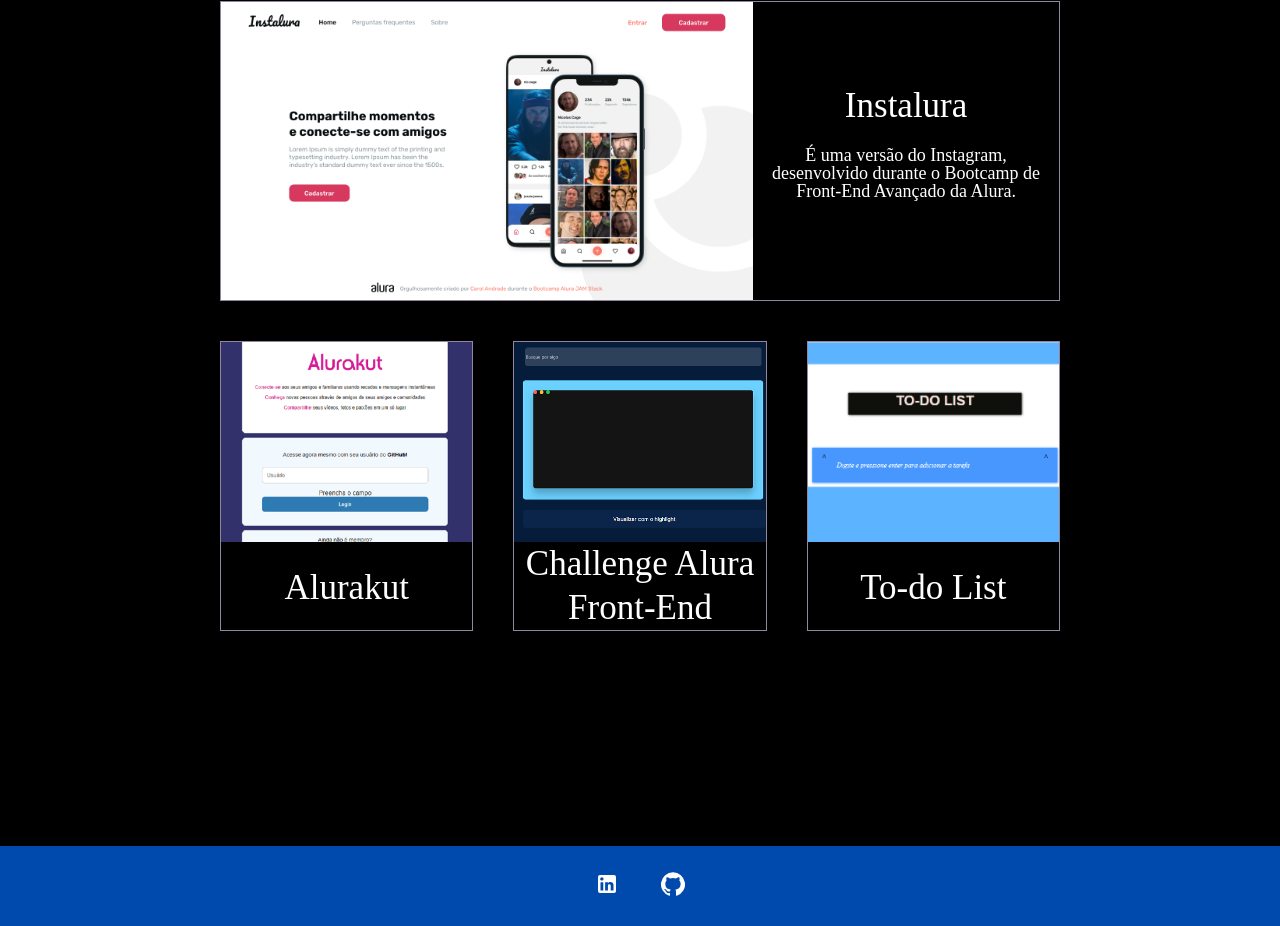
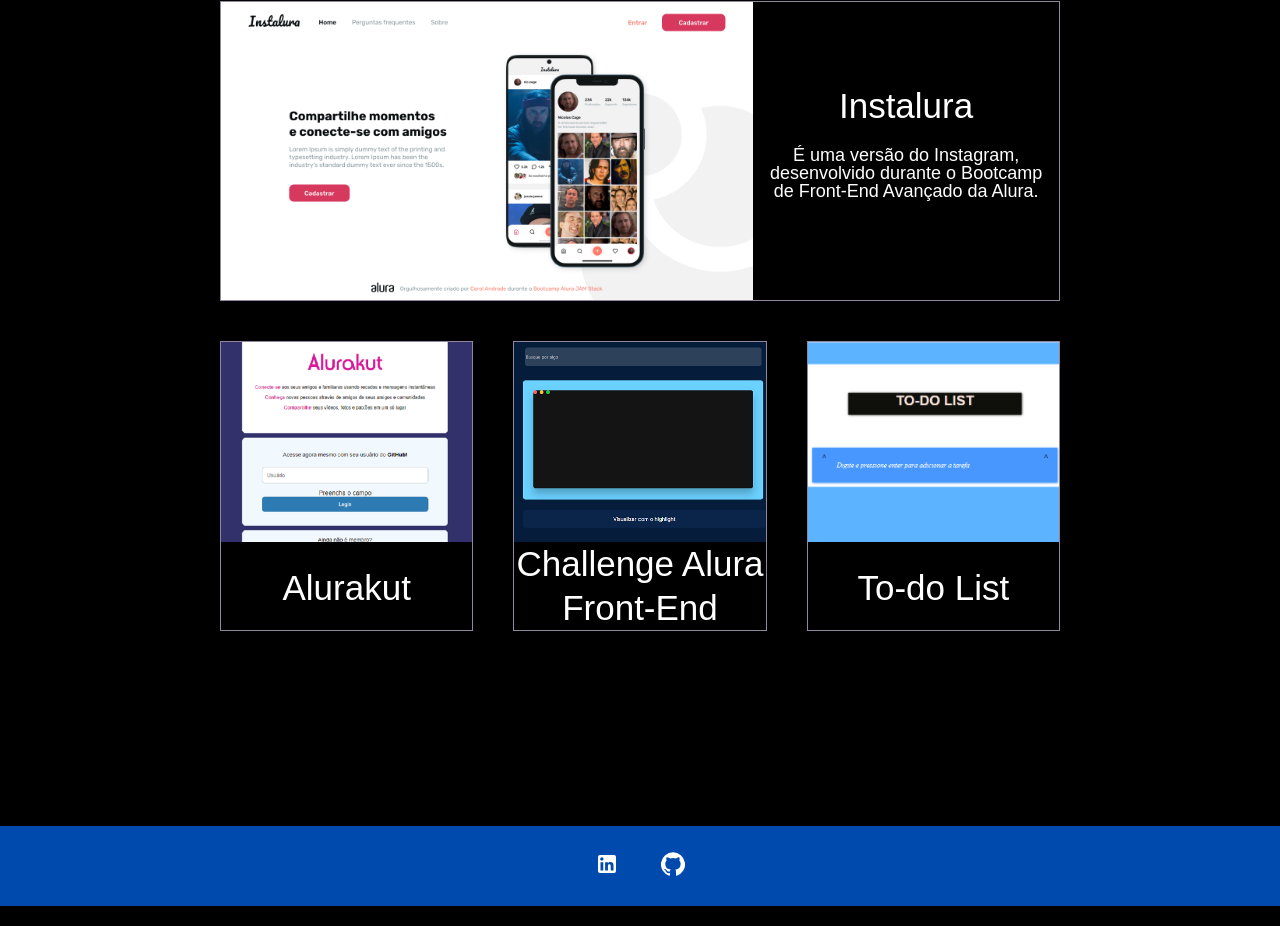
Before and after one commit to rayanne-barros/rayanne_barros_BootcampFrontendAlura, a Next.js app: page / in a window 1280 px wide. Shown: the part 744-1670 px from the top of the page. Built offline with nearby package versions, Linux system fonts and the light colour scheme; a web font is replaced by a local one.

Commit message:
ALterando a cor do menu e footer

```diff
--- a/pages/_app.js
+++ b/pages/_app.js
@@ -1,7 +1,7 @@
 import React from 'react';
 import Head from 'next/head';
 import { ThemeProvider } from 'styled-components';
-import theme from '../src/theme';
+import { theme } from '../src/theme';
 import { GlobalStyle } from '../src/theme/GlobalStyle';
 
 // eslint-disable-next-line react/prop-types
--- a/src/components/Footer/index.js
+++ b/src/components/Footer/index.js
@@ -12,7 +12,7 @@
  display: flex;
  align-items: center;
  justify-content: center;
- background-color: ${({ theme }) => theme.theme.colors.primary};
+ background-color: ${({ theme }) => theme.colors.primary};
  list-style: none;
  gap: 42px;
  ${breakpointsMedia({
@@ -21,10 +21,10 @@
     `,
   })};
  li{
-    background-color: ${({ theme }) => theme.theme.colors.primary};
+    background-color: ${({ theme }) => theme.colors.primary};
  }
  a {
-   color: ${({ theme }) => theme.theme.colors.primaryFont};
+   color: ${({ theme }) => theme.colors.primaryFont};
    text-decoration: none;
    transition: .3s;
    &:hover,
@@ -52,7 +52,7 @@
     <Box
       marginTop={{
         xs: '50px',
-        md: '150px',
+        md: '130px',
       }}
     >
       <FooterWrapper>
--- a/src/components/Menu/style/MenuWrapper.js
+++ b/src/components/Menu/style/MenuWrapper.js
@@ -10,9 +10,9 @@
     justify-content: space-between;
     flex-wrap: wrap;
     padding: 38px;
-    background-color: ${({ theme }) => theme.theme.colors.primary};
-    color: ${({ theme }) => theme.theme.colors.primaryFont};
-    font-weight: 300;
+    background-color: ${({ theme }) => theme.colors.primary};
+    color: ${({ theme }) => theme.colors.primaryFont};
+    font-weight: 400;
     transition: 0.6s;
 
     ${breakpointsMedia({
@@ -38,7 +38,7 @@
     max-width: 768px;
     margin-left: auto;
     margin-right: auto;
-    font-size: 16px;
+    font-size: 18px;
     `,
     lg: css`
     max-width: 1160px;
@@ -77,12 +77,12 @@
     text-align: center;
     display: block;
     text-decoration: none;
-    color: ${({ theme }) => theme.theme.colors.primaryFont};
+    color: ${({ theme }) => theme.colors.primaryFont};
     transition: 200ms ease-in-out;
     &:hover,
     &:focus {
       font-weight: 700;
-      color: ${({ theme }) => theme.theme.colors.primaryFont};
+      color: ${({ theme }) => theme.colors.primaryFont};
 
     }
   }
--- a/src/components/foundation/Text/index.js
+++ b/src/components/foundation/Text/index.js
@@ -11,9 +11,9 @@
     margin: 0;
   `,
   titleXS: css`
-    font-size: ${({ theme }) => theme.typographyVariants.titleXS.fontSize};
     font-weight: ${({ theme }) => theme.typographyVariants.titleXS.fontWeight};
     line-height: ${({ theme }) => theme.typographyVariants.titleXS.lineHeight};
+    font-size: ${({ theme }) => theme.typographyVariants.titleXS.fontSize};
     margin: 0;
   `,
   subTitle: css`
@@ -41,7 +41,7 @@
 
 const TextBase = styled.span`
   ${({ variant }) => TextStyleVariantsMap[variant]}
-  color: ${({ theme }) => theme.theme.colors.primaryFont};
+  color: ${({ theme }) => theme.colors.primaryFont};
   ${propToStyle('marginBottom')}
   ${propToStyle('marginTop')}
   ${propToStyle('textAlign')}
--- a/src/components/foundation/layout/Grid/index.js
+++ b/src/components/foundation/layout/Grid/index.js
@@ -8,7 +8,7 @@
   margin: auto;
   /* margin-right: auto;
   margin-left: auto; */
-  color: ${({ theme }) => theme.theme.colors.primaryFont};
+  color: ${({ theme }) => theme.colors.primaryFont};
 
   ${breakpointsMedia({
     sm: css`
@@ -47,7 +47,7 @@
   hr {
     max-width: 400px;
     min-width: 100px;
-    border: 3px solid ${({ theme }) => theme.theme.colors.primary};
+    border: 3px solid ${({ theme }) => theme.colors.primary};
     border-radius: 10px;
     margin: 42px 0;
   }
--- a/src/theme/GlobalStyle.js
+++ b/src/theme/GlobalStyle.js
@@ -12,8 +12,8 @@
   html, body {
     margin: 0;
     padding: 0;
-    background-color: ${({ theme }) => theme.theme.colors.secondary};
-    font-family: ${({ theme }) => theme.theme.fontFamily};
+    background-color: ${({ theme }) => theme.colors.secondary};
+    font-family: ${({ theme }) => theme.fontFamily};
     display: flex;
         min-height: 100vh;
         width: 100%;
@@ -21,7 +21,7 @@
 
     a {
     text-decoration: none;
-    color: ${({ theme }) => theme.theme.colors.primaryFont};
+    color: ${({ theme }) => theme.colors.primaryFont};
   }
 
     #__next {
```
Also changed, not shown: src/theme/index.js (+8 -4 lines).
